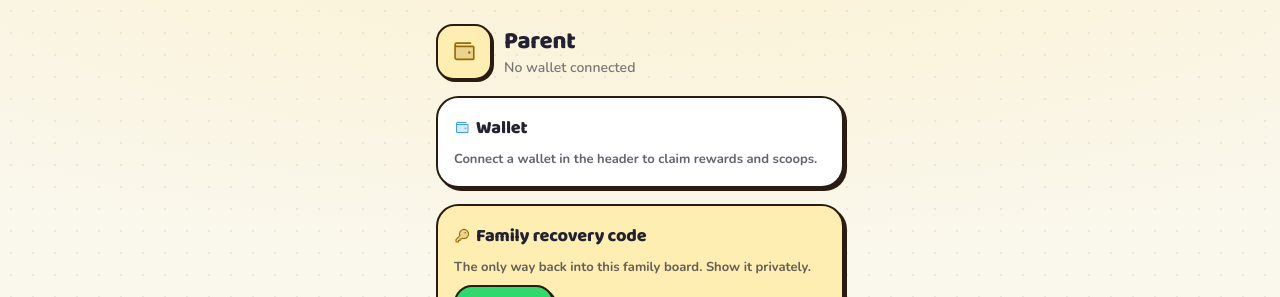
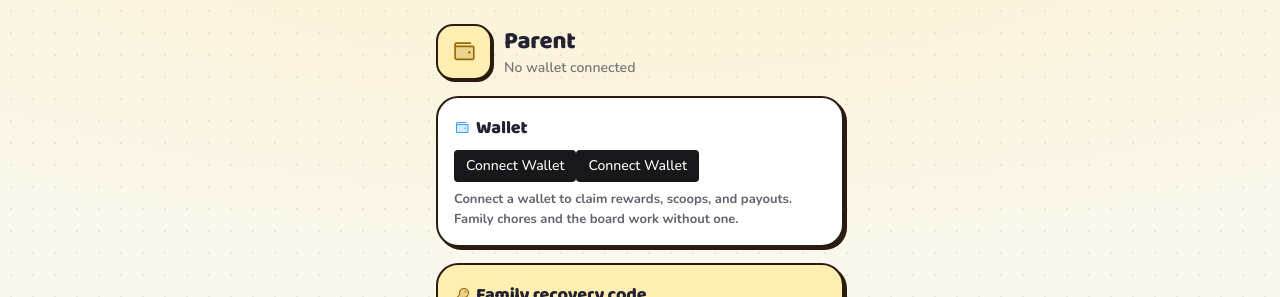
Before and after one commit to kelvinpraises/maestro, a React (Vite) app in the folder apps/client/: page /me in a window 1280 px wide. Shown: the top 297 px of the page. Built offline with nearby package versions, Linux system fonts and the light colour scheme; no server answers.

Commit message:
fix(me): wallet connect lives here now — header removed in rescue, this was the only entry point

```diff
--- a/apps/client/src/routes/me.tsx
+++ b/apps/client/src/routes/me.tsx
@@ -11,6 +11,7 @@ import { mintBurner, exportBurner, importBurner } from '#/lib/burners'
 import { IconTile } from '@/components/atoms/icon-tile'
 import { Button } from '@/components/atoms/button'
 import { toast } from '#/lib/toast'
+import { WalletButton } from '@/components/WalletButton'
 import { chainName } from '#/lib/starknet'
 
 export const Route = createFileRoute('/me')({ component: Me })
@@ -61,13 +62,13 @@ function Me() {
         <h2 className="flex items-center gap-1.5 font-display text-lg font-extrabold">
           <WalletIcon className="size-4 text-[var(--m-blue)]" weight="duotone" /> Wallet
         </h2>
-        {account ? (
-          <p className="text-[13px] font-bold opacity-70 text-pretty">
-            Connected — money moves are signed by this wallet. Nobody sees your shielded notes but you.
-          </p>
-        ) : (
-          <p className="text-[13px] font-bold opacity-70 text-pretty">Connect a wallet in the header to claim rewards and scoops.</p>
-        )}
+        <WalletButton />
+        <WalletButton />
+        <p className="text-[13px] font-bold opacity-70 text-pretty">
+          {account
+            ? 'Money moves are signed by this wallet. Nobody sees your shielded notes but you.'
+            : 'Connect a wallet to claim rewards, scoops, and payouts. Family chores and the board work without one.'}
+        </p>
       </section>
 
       {/* Recovery code — parent gate */}
```
